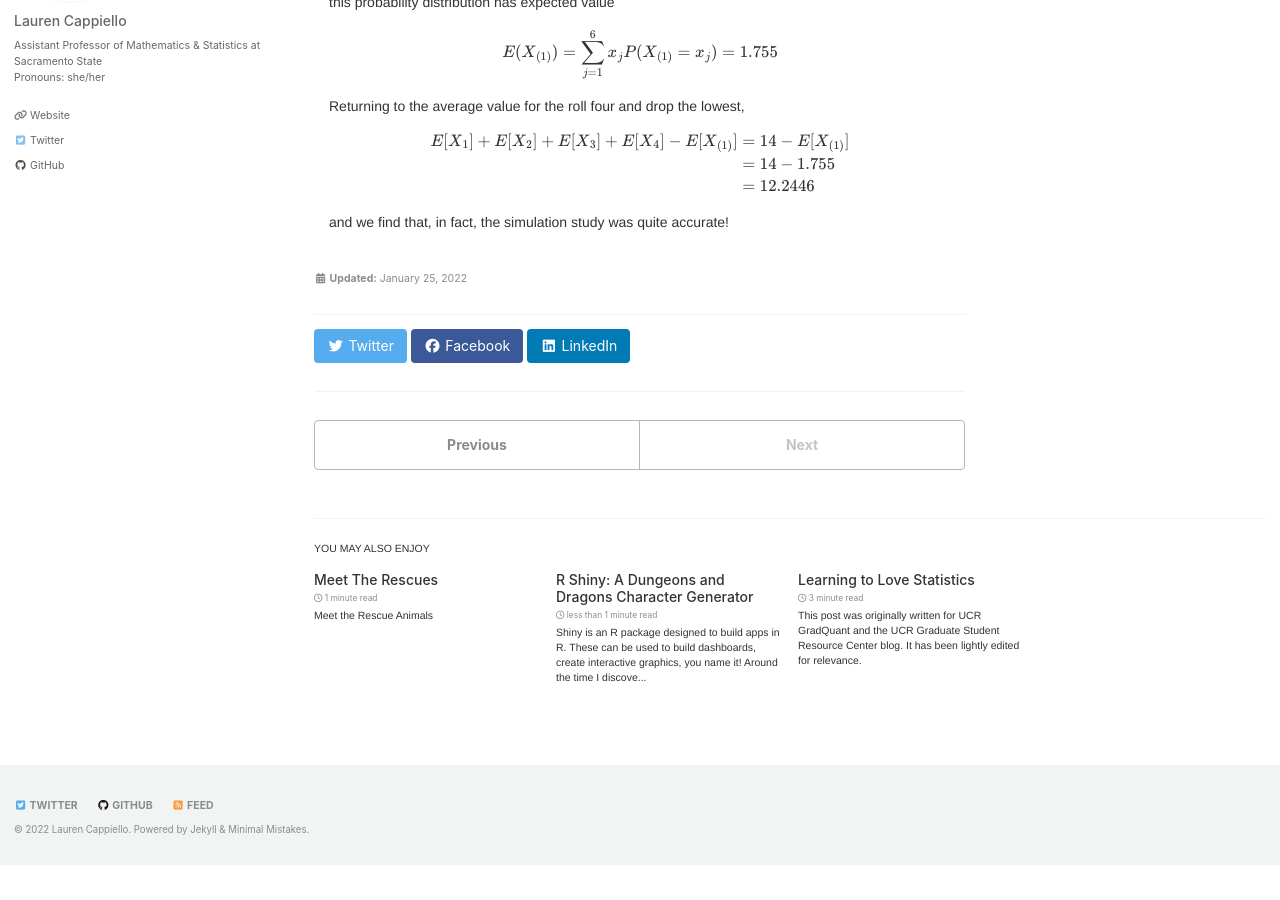
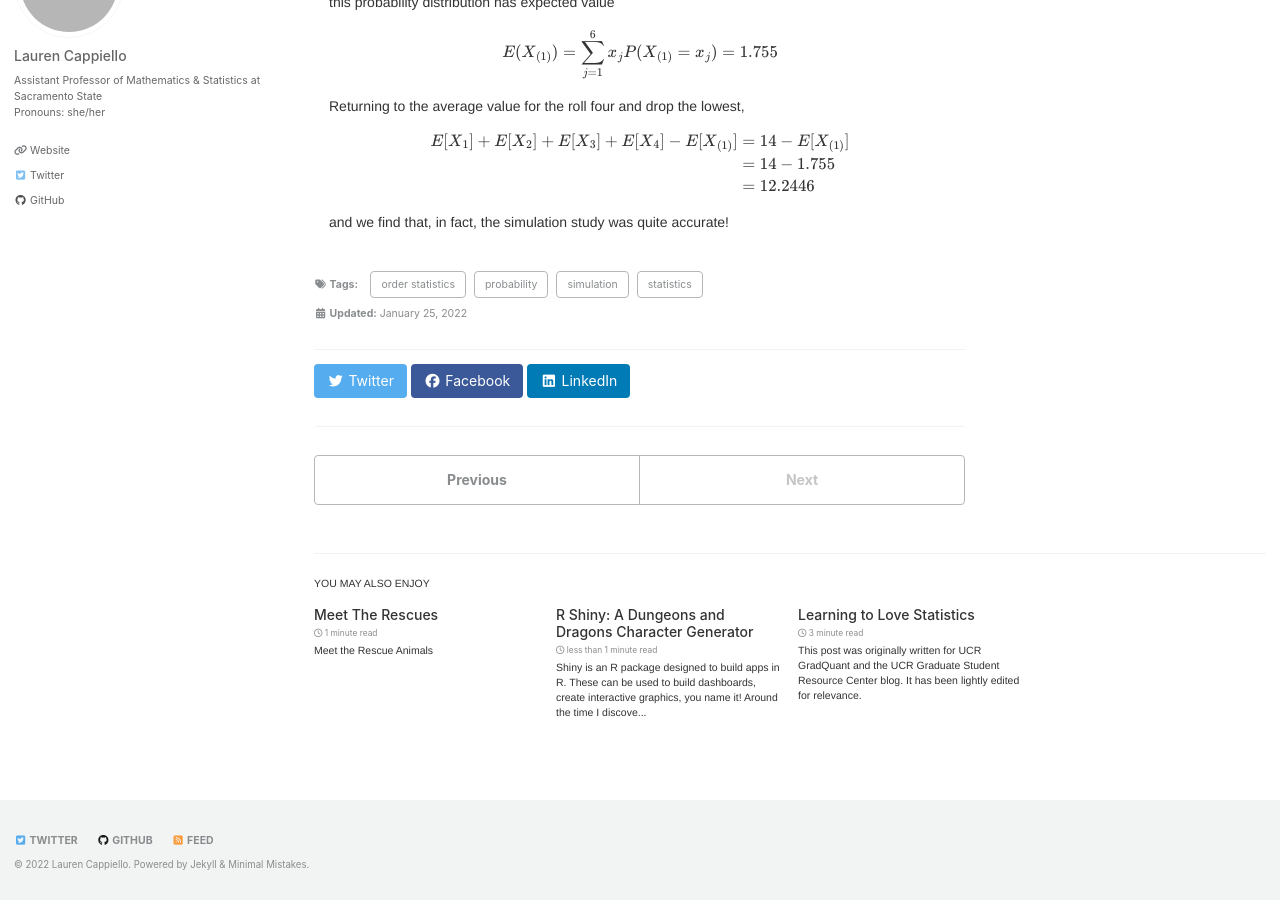
Before and after one commit to lgpcappiello/lgpcappiello.github.io, a Jekyll site: the page built from _posts/2022-1-25-chrstats.html, in a window 1280 px wide and 900 px high, scrolled down 3192 px. Built offline with Jekyll 4.4.1, drawn with Linux system fonts in a browser that asks for light colours; cached includes are drawn as plain includes; nearby versions of some CDN libraries; formulas are drawn with MathJax 3; before the commit the page ends 4057 px from its top, so only the background shows below that; some of the changed text lies outside the part shown; grey boxes are pictures that could not be loaded.

Commit message:
Update 2022-1-25-chrstats.html

```diff
--- a/_posts/2022-1-25-chrstats.html
+++ b/_posts/2022-1-25-chrstats.html
@@ -1,4 +1,11 @@
-<!DOCTYPE html>
+---
+title: "Average Character Stats"
+tags:
+  - order statistics
+  - simulation
+  - statistics
+  - probability
+---
 
 <html>
 
```
